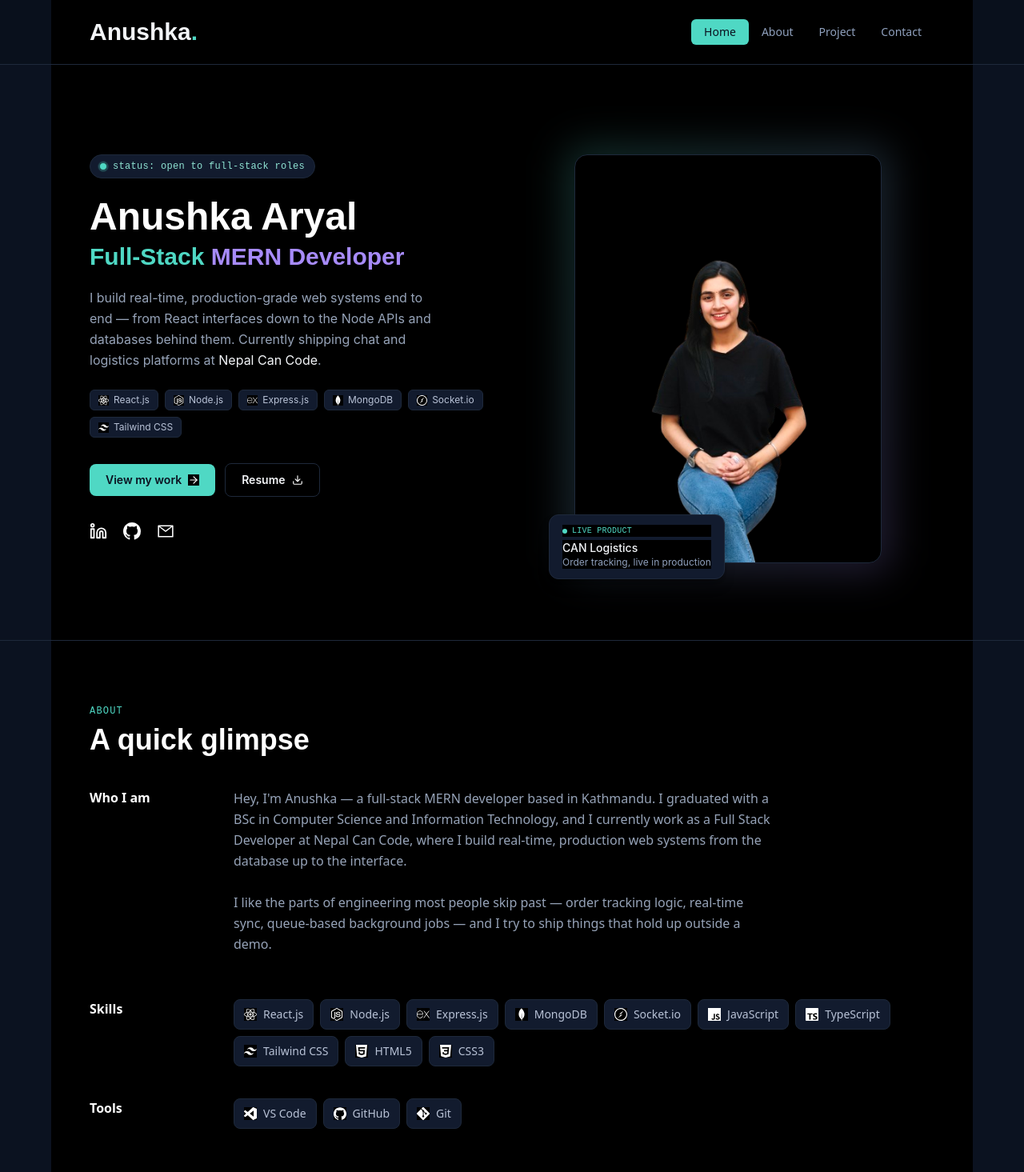
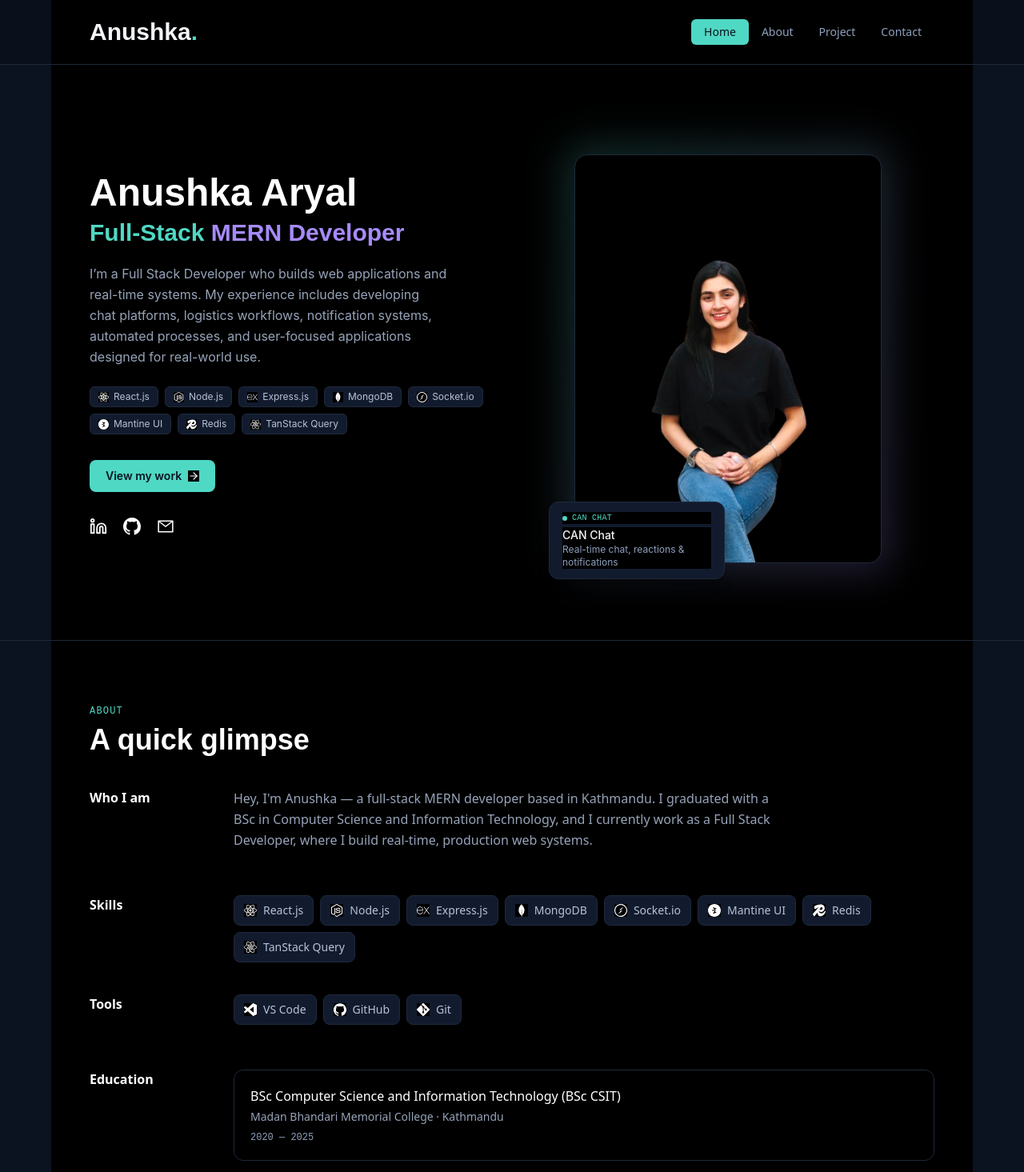
Before and after one commit to anushka712/portfolio_website, a React (Vite) app: page /#contact in a window 1280 px wide. Shown: the top 1465 px of the page at 80% size. Built offline with nearby package versions, Linux system fonts and the light colour scheme.

Commit message:
Content updated in home page

```diff
--- a/src/Components/About.jsx
+++ b/src/Components/About.jsx
@@ -1,11 +1,5 @@
-import React from "react";
 import {
-  SiHtml5,
-  SiCss3,
-  SiJavascript,
-  SiTypescript,
   SiReact,
-  SiTailwindcss,
   SiNodedotjs,
   SiExpress,
   SiMongodb,
@@ -13,6 +7,9 @@ import {
   SiVisualstudiocode,
   SiGithub,
   SiGit,
+  SiMantine,
+  SiRedis,
+  SiReactquery,
 } from "react-icons/si";
 
 const skills = [
@@ -21,11 +18,9 @@ const skills = [
   { icon: SiExpress, label: "Express.js" },
   { icon: SiMongodb, label: "MongoDB" },
   { icon: SiSocketdotio, label: "Socket.io" },
-  { icon: SiJavascript, label: "JavaScript" },
-  { icon: SiTypescript, label: "TypeScript" },
-  { icon: SiTailwindcss, label: "Tailwind CSS" },
-  { icon: SiHtml5, label: "HTML5" },
-  { icon: SiCss3, label: "CSS3" },
+  { icon: SiMantine, label: "Mantine UI" },
+  { icon: SiRedis, label: "Redis" },
+  { icon: SiReactquery, label: "TanStack Query" },
 ];
 
 const tools = [
@@ -64,13 +59,8 @@ const About = () => {
           <p className="text-[#96A3B8] leading-relaxed max-w-2xl">
             Hey, I'm Anushka — a full-stack MERN developer based in Kathmandu. I
             graduated with a BSc in Computer Science and Information Technology,
-            and I currently work as a Full Stack Developer at Nepal Can Code,
-            where I build real-time, production web systems from the database up
-            to the interface.
-            <br />
-            <br />I like the parts of engineering most people skip past — order
-            tracking logic, real-time sync, queue-based background jobs — and I
-            try to ship things that hold up outside a demo.
+            and I currently work as a Full Stack Developer, where I build
+            real-time, production web systems.
           </p>
         </div>
 
@@ -109,7 +99,7 @@ const About = () => {
         {/* education */}
         <div className="mt-14 grid sm:grid-cols-[140px_1fr] gap-4 sm:gap-10">
           <p className="font-semibold">Education</p>
-          <div className="rounded-xl border border-[#1E293B] bg-[#121B2E] p-5">
+          <div className="rounded-xl border border-[#1E293B] p-5">
             <p className="font-medium">
               BSc Computer Science and Information Technology (BSc CSIT)
             </p>
--- a/src/Components/Contact.jsx
+++ b/src/Components/Contact.jsx
@@ -87,8 +87,8 @@ const Contact = () => {
           {/* left: context + direct links */}
           <div>
             <p className="text-[#96A3B8] leading-relaxed max-w-sm">
-              Have a role, a project, or just want to say hi? Send a message and
-              I'll get back to you — or reach me directly below.
+              Send a message and I'll get back to you — or reach me directly
+              below.
             </p>
 
             <div className="mt-8 flex items-center gap-2 text-sm text-[#8FA0BD]">
@@ -117,13 +117,10 @@ const Contact = () => {
           {/* right: form */}
           <form
             onSubmit={handleSubmit}
-            className="rounded-2xl border border-[#1E293B] bg-[#121B2E] p-6 sm:p-8"
+            className="rounded-2xl border border-[#1E293B] p-6 sm:p-8"
           >
             <div className="grid sm:grid-cols-2 gap-5">
               <div>
-                <label htmlFor="name" className="text-sm text-[#B8C2D6]">
-                  Name
-                </label>
                 <input
                   id="name"
                   type="text"
@@ -137,9 +134,6 @@ const Contact = () => {
               </div>
 
               <div>
-                <label htmlFor="email" className="text-sm text-[#B8C2D6]">
-                  Email
-                </label>
                 <input
                   id="email"
                   type="email"
@@ -153,12 +147,6 @@ const Contact = () => {
               </div>
             </div>
 
-            <label
-              htmlFor="message"
-              className="text-sm text-[#B8C2D6] block mt-5"
-            >
-              Message
-            </label>
             <textarea
               id="message"
               name="message"
--- a/src/Components/ReHome.jsx
+++ b/src/Components/ReHome.jsx
@@ -1,4 +1,3 @@
-import React from "react";
 import self from "../assets/self.png";
 import { AiOutlineMail } from "react-icons/ai";
 import { FiLinkedin, FiArrowRight, FiDownload } from "react-icons/fi";
@@ -9,18 +8,10 @@ import {
   SiExpress,
   SiMongodb,
   SiSocketdotio,
-  SiTailwindcss,
+  SiMantine,
+  SiRedis,
+  SiReactquery,
 } from "react-icons/si";
-
-/**
- * Fonts used below: 'Space Grotesk' (display), 'JetBrains Mono' (labels/status),
- * 'Inter' (body). Add this once to index.html <head> if not already present:
- *
- * <link rel="preconnect" href="https://fonts.googleapis.com">
- * <link href="https://fonts.googleapis.com/css2?family=Space+Grotesk:wght@500;600;700&family=JetBrains+Mono:wght@400;500&family=Inter:wght@400;500&display=swap" rel="stylesheet">
- *
- * If skipped, everything falls back gracefully to system fonts.
- */
 
 const stack = [
   { icon: SiReact, label: "React.js" },
@@ -28,7 +19,9 @@ const stack = [
   { icon: SiExpress, label: "Express.js" },
   { icon: SiMongodb, label: "MongoDB" },
   { icon: SiSocketdotio, label: "Socket.io" },
-  { icon: SiTailwindcss, label: "Tailwind CSS" },
+  { icon: SiMantine, label: "Mantine UI" },
+  { icon: SiRedis, label: "Redis" },
+  { icon: SiReactquery, label: "TanStack Query" },
 ];
 
 const scrollToSection = (id) => {
@@ -45,18 +38,6 @@ const ReHome = () => {
       {/* HERO */}
       <div className="flex flex-col-reverse lg:flex-row items-center lg:items-start gap-10 lg:gap-6 max-w-6xl mx-auto px-6 lg:px-12 pt-14 lg:pt-28 pb-16 lg:pb-24 min-h-[calc(100vh-4rem)] lg:min-h-0">
         <div className="w-full lg:w-1/2">
-          {/* status eyebrow — reads like her own apps' presence indicator */}
-          <div
-            className="inline-flex items-center gap-2 rounded-full border border-[#1E293B] bg-[#121B2E] px-3 py-1.5 text-xs tracking-wide text-[#8FE3D3]"
-            style={{ fontFamily: "'JetBrains Mono', monospace" }}
-          >
-            <span className="relative flex h-2 w-2">
-              <span className="animate-ping absolute inline-flex h-full w-full rounded-full bg-[#4FD8C4] opacity-75"></span>
-              <span className="relative inline-flex rounded-full h-2 w-2 bg-[#4FD8C4]"></span>
-            </span>
-            status: open to full-stack roles
-          </div>
-
           <h1
             className="mt-6 text-4xl sm:text-5xl font-bold leading-tight"
             style={{ fontFamily: "'Space Grotesk', sans-serif" }}
@@ -73,10 +54,10 @@ const ReHome = () => {
           </p>
 
           <p className="mt-5 text-[#96A3B8] leading-relaxed max-w-md">
-            I build real-time, production-grade web systems end to end — from
-            React interfaces down to the Node APIs and databases behind them.
-            Currently shipping chat and logistics platforms at{" "}
-            <span className="text-[#F3F5F8]">Nepal Can Code</span>.
+            I’m a Full Stack Developer who builds web applications and real-time
+            systems. My experience includes developing chat platforms, logistics
+            workflows, notification systems, automated processes, and
+            user-focused applications designed for real-world use.
           </p>
 
           {/* tech chips */}
@@ -100,12 +81,6 @@ const ReHome = () => {
             >
               View my work <FiArrowRight />
             </button>
-            <a
-              href="/resume.pdf"
-              className="inline-flex items-center gap-2 rounded-lg border border-[#1E293B] px-5 py-2.5 text-sm font-semibold text-[#F3F5F8] hover:border-[#4FD8C4] transition-colors"
-            >
-              Resume <FiDownload />
-            </a>
           </div>
 
           {/* social row */}
@@ -152,13 +127,13 @@ const ReHome = () => {
                 style={{ fontFamily: "'JetBrains Mono', monospace" }}
               >
                 <span className="h-1.5 w-1.5 rounded-full bg-[#4FD8C4]" />
-                LIVE PRODUCT
+                CAN CHAT
               </div>
               <p className="mt-1 text-sm font-medium text-[#F3F5F8]">
-                CAN Logistics
+                CAN Chat
               </p>
               <p className="text-xs text-[#8FA0BD]">
-                Order tracking, live in production
+                Real-time chat, reactions & notifications
               </p>
             </div>
           </div>
```
